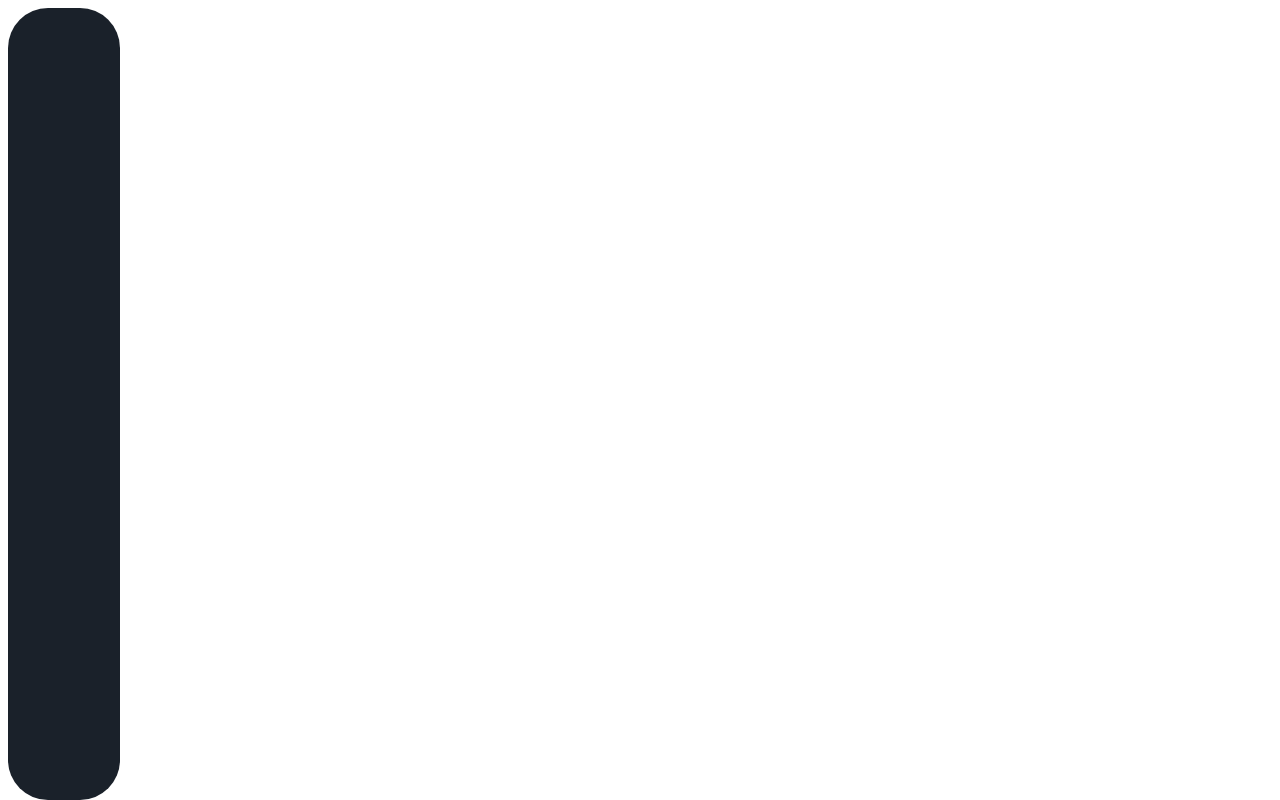
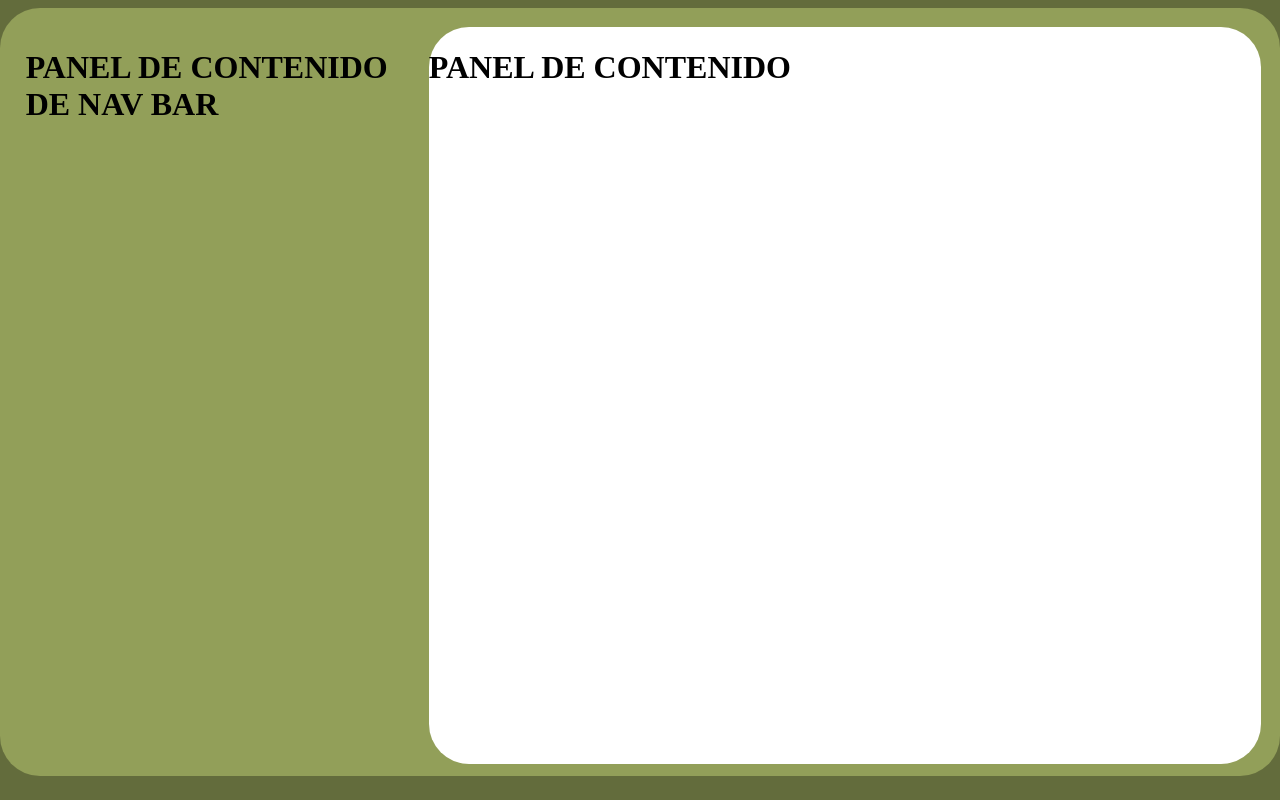
Before and after one commit to MarcoChavezB/NavBar, a Vue app: page / in a window 1280 px wide. Built offline with nearby package versions, Linux system fonts and the light colour scheme.

Commit message:
estructura hecha

```diff
--- a/index.html
+++ b/index.html
@@ -13,5 +13,7 @@
 </html>
 
 <style scoped>
-
+body{
+  margin: 0;
+}
 </style>
--- a/src/App.vue
+++ b/src/App.vue
@@ -1,7 +1,16 @@
 <template>
   <div class="app">
-    <div class="nav">
-      <h1></h1>
+    <div class="cont">
+      <div class="var">
+        <div class="var-contenedor">
+          <h1>PANEL DE CONTENIDO DE NAV BAR</h1>
+        </div>
+      </div>
+      <div class="nav">
+        <div class="view-contenedor">
+          <h1>PANEL DE CONTENIDO</h1>
+        </div>
+      </div>
     </div>
   </div>
 </template>
@@ -9,19 +18,37 @@
 <style scoped>
 
   .app{
-    display: grid;
-    grid-template-columns: 15% 90%;
-    grid-template-rows: 2fr 100px;
-    grid-column-gap: 20px;
-    grid-row-gap: 20px;
-    justify-items: stretch;
-    align-items: stretch;
+    display: flex;
+    justify-content: center;
+    align-items: center;
+    height: 100vh;
+    width: 100%;
+    background-color: #636c3c;
   }
+  .cont{
+    display: flex;
+    justify-content: flex-end;
+    height: 96vh;
+    width: 124em;
+    border-radius: 40px;
+    background-color: #929f59;
+    margin-bottom: 1em;
+  }
+
+  .var{
+    margin-top: 1.2em;
+    margin-right: 1.2em;
+    height: 96%;
+    width: 30%;
+  }
+
   .nav{
-    position: absolute;
-    width: 7em;
+    height: 96%;
+
+    width: 65%;
+    margin-top: 1.2em;
+    margin-right: 1.2em;
+    background-color: white;
     border-radius: 40px;
-    background-color: #1a212a;
-    height: 99vh;
   }
 </style>
```
